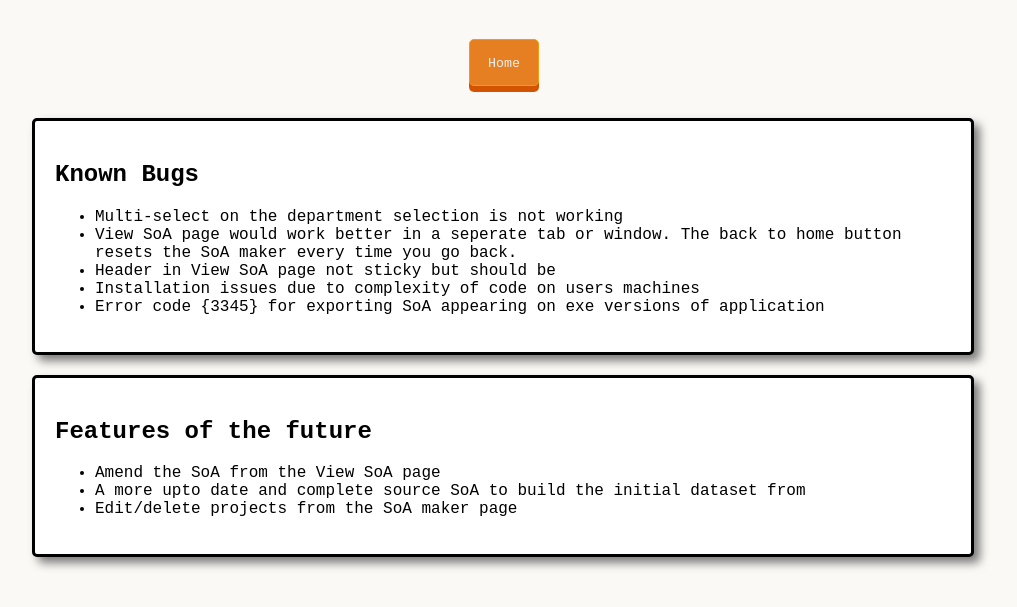
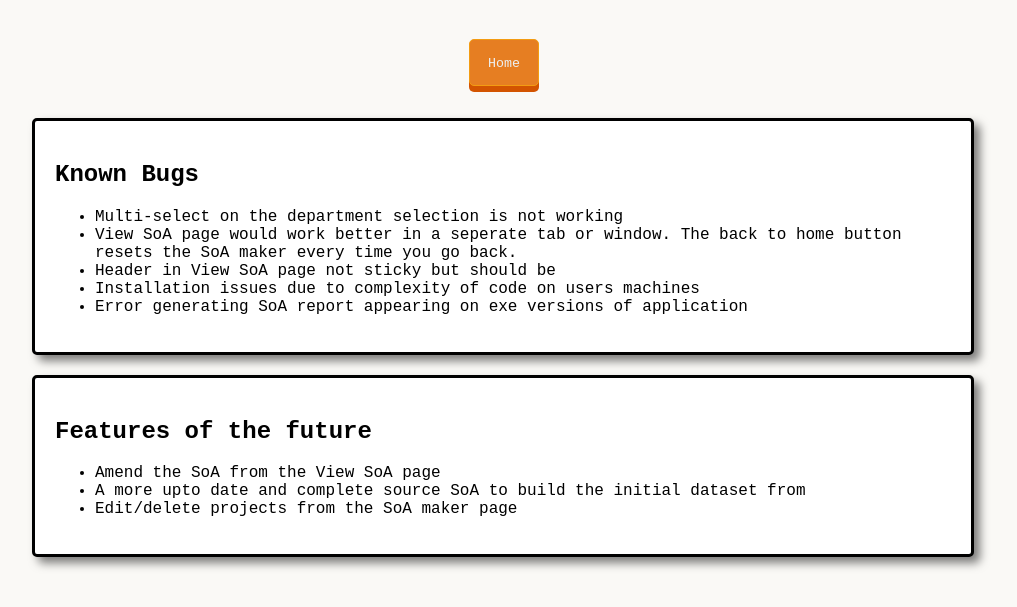
Before and after one commit to joeyclemens/soa-maker2, a plain HTML site: page bugsandthefuture.html in a window 1280 px wide. Shown: the part 105-712 px from the top of the page, without its empty margins (137-1154 px from the left). Drawn offline with Linux system fonts and the light colour scheme.

Commit message:
Update bugsandthefuture.html

```diff
--- a/bugsandthefuture.html
+++ b/bugsandthefuture.html
@@ -25,7 +25,7 @@
         <li>View SoA page would work better in a seperate tab or window. The back to home button resets the SoA maker every time you go back.</li>
         <li>Header in View SoA page not sticky but should be</li>
         <li>Installation issues due to complexity of code on users machines</li>
-        <li>Error code {3345} for exporting SoA appearing on exe versions of application</li>
+        <li>Error generating SoA report appearing on exe versions of application</li>
        </ul>
 
     </div>
```
